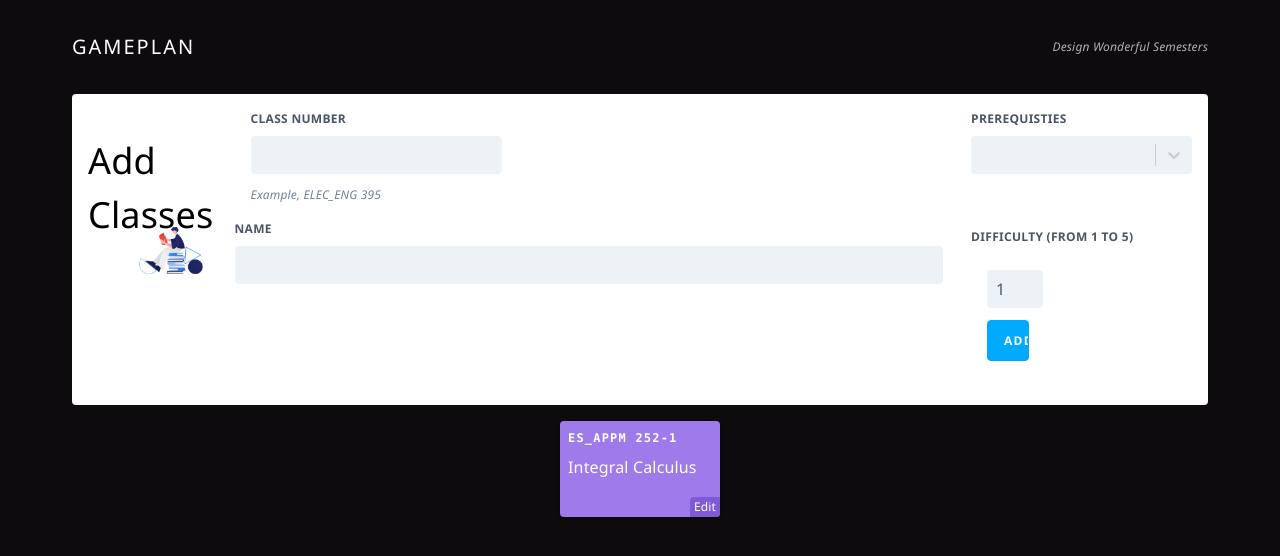
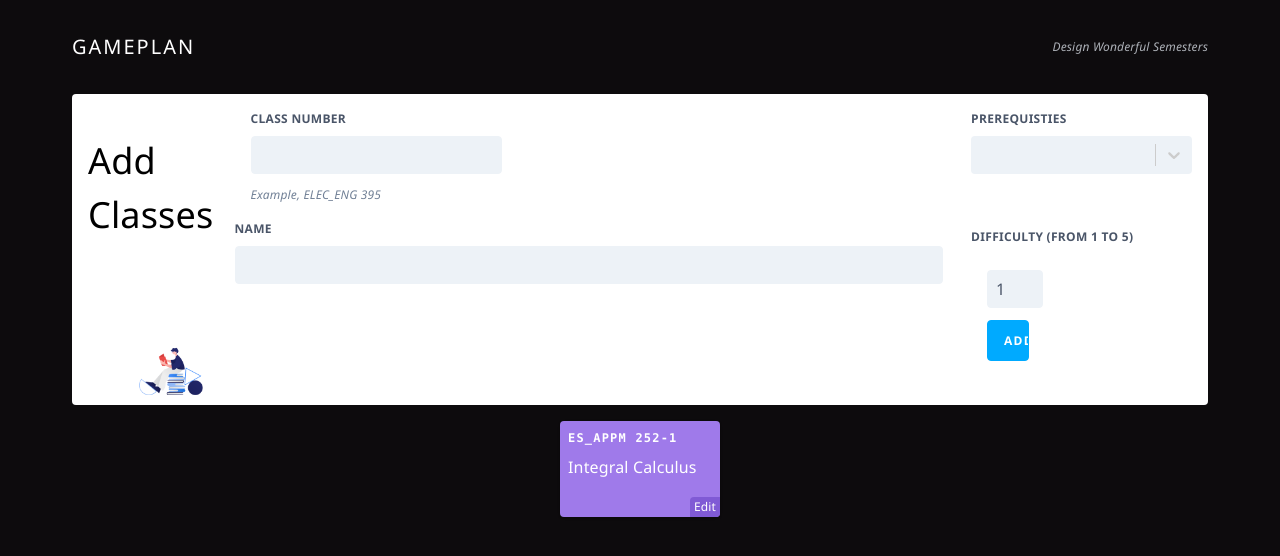
Before and after one commit to fardeemmunir/gameplan, a Next.js app: page / in a window 1280 px wide. Shown: the top 556 px of the page. Built offline with nearby package versions, Linux system fonts and the light colour scheme.

Commit message:
Move form illustration to the bottom to account for new proportions of the form

```diff
--- a/components/AddClassForm.jsx
+++ b/components/AddClassForm.jsx
@@ -41,7 +41,7 @@ const AddClassForm = () => {
       onSubmit={handleSubmit}
       className="flex mb-4 bg-white text-black rounded"
     >
-      <div className="w-1/5 pl-4 py-4 bg-right bg-no-repeat add-class-form__title">
+      <div className="w-1/5 pl-4 py-4 bg-right-bottom bg-no-repeat add-class-form__title">
         <h1 className="text-4xl mt-6">
           Add <br /> Classes
         </h1>
```
